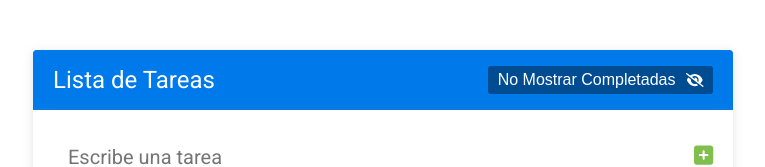
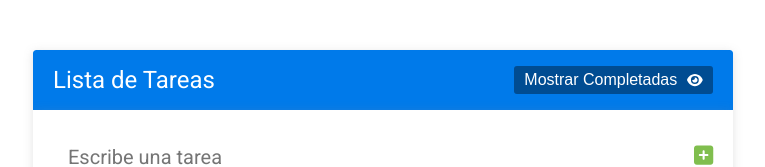
Before and after one commit to AntonioValentinSayago/react-app-list-task-1.0.0, a React (Create React App) app: page / in a window 1280 px wide. Shown: the top 167 px of the page, without its empty margins (257-1022 px from the left). Built offline with nearby package versions, Linux system fonts and the light colour scheme.

Commit message:
Funcionandan al boton mostrar tareas

```diff
--- a/src/components/Header.js
+++ b/src/components/Header.js
@@ -1,15 +1,34 @@
 import React from 'react'
 import { FontAwesomeIcon } from '@fortawesome/react-fontawesome'
-import { faEyeSlash } from '@fortawesome/free-solid-svg-icons';
+import { faEye, faEyeSlash } from '@fortawesome/free-solid-svg-icons';
 
-const Header = () => {
+const Header = ( { mostrarCompletadas, cambiarMostrarCompletadas } ) => {
+
+  const toggleCompletadas = () => {
+    cambiarMostrarCompletadas(!mostrarCompletadas)
+  }
+
   return (
     <header className='header'>
       <h1 className='header__titulo'> Lista de Tareas</h1>
-      <button className='header__boton'>
-        No Mostrar Completadas
-        <FontAwesomeIcon icon={faEyeSlash} className='header__icono-boton' />
-      </button>
+      {
+        mostrarCompletadas ?
+        <button
+          className='header__boton'
+          onClick={ () => toggleCompletadas() }
+        >
+          No Mostrar Completadas
+          <FontAwesomeIcon icon={faEyeSlash} className='header__icono-boton' />
+        </button>
+        :
+        <button
+          className='header__boton'
+          onClick={ () => toggleCompletadas() }
+        >
+          Mostrar Completadas
+          <FontAwesomeIcon icon={faEye} className='header__icono-boton' />
+        </button>
+      }
     </header>
   )
 }
```
